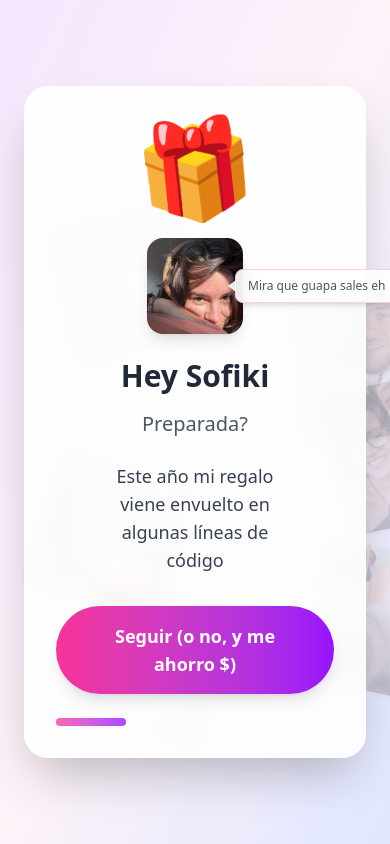
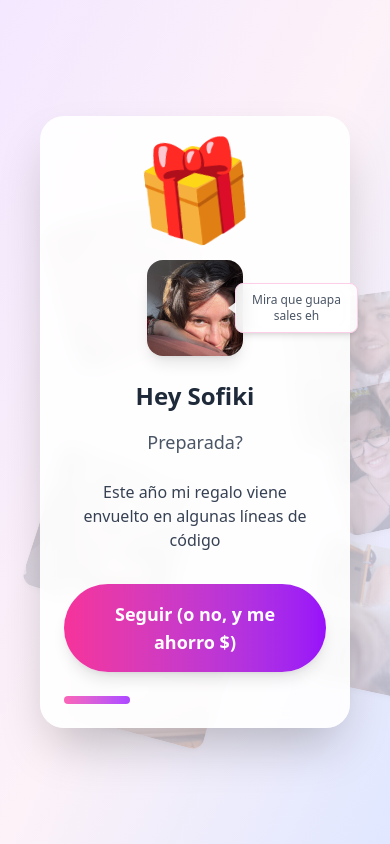
Before and after one commit to mstne03/PROYECTO-ESPECIAL, a React (Vite) app: page / in a window 390 px wide. Built offline with nearby package versions, Linux system fonts and the light colour scheme.

Commit message:
arreglar mensajes versión móvil

```diff
--- a/src/pages/Home.tsx
+++ b/src/pages/Home.tsx
@@ -245,10 +245,10 @@ const Home: React.FC = () => {
               className="mt-8"
             >
               <h3 className="text-2xl md:text-3xl font-bold bg-gradient-to-r from-red-500 via-green-500 to-red-600 bg-clip-text text-transparent">
-                ¡Exacto! ¡Nos vamos a Italia! 🇮🇹✨
+                ¡Exacto! ¡Nos vamos a Italia!
               </h3>
               <p className="text-lg text-gray-700 mt-2">
-                ¡Feliz Cumpleaños, Sofiki! 🎉
+                ¡Feliz Cumpleaños mi vida! 🎉
               </p>
             </motion.div>
           )}
@@ -308,7 +308,7 @@ const Home: React.FC = () => {
           initial="hidden"
           animate="visible"
           exit="exit"
-          className="bg-white/90 backdrop-blur-sm rounded-3xl p-8 md:p-12 shadow-2xl max-w-lg w-full text-center relative z-10"
+          className="bg-white/90 backdrop-blur-sm rounded-3xl p-6 md:p-12 shadow-2xl max-w-sm md:max-w-lg w-full text-center relative z-10 mx-4 md:mx-0"
         >
           <motion.div
             animate={{ rotate: [0, 10, -10, 0] }}
@@ -337,12 +337,12 @@ const Home: React.FC = () => {
               transition={{ delay: 0.6, type: "spring" }}
               className="absolute left-1/2 top-1/2 transform -translate-y-1/2 translate-x-8 ml-2"
             >
-              <div className="bg-white/90 backdrop-blur-sm rounded-lg px-3 py-2 shadow-md border border-pink-200 relative">
+              <div className="bg-white/90 backdrop-blur-sm rounded-lg px-3 py-2 shadow-md border border-pink-200 relative max-w-[200px] md:max-w-none">
                 {/* Flecha apuntando a la imagen */}
                 <div className="absolute left-0 top-1/2 transform -translate-y-1/2 -translate-x-full">
                   <div className="w-0 h-0 border-t-[6px] border-b-[6px] border-r-[8px] border-transparent border-r-white/90"></div>
                 </div>
-                <p className="text-xs text-gray-600 whitespace-nowrap font-medium">
+                <p className="text-xs text-gray-600 whitespace-normal md:whitespace-nowrap font-medium">
                   {steps[currentStep].mensajeExtra}
                 </p>
               </div>
@@ -353,7 +353,7 @@ const Home: React.FC = () => {
             initial={{ y: -30, opacity: 0 }}
             animate={{ y: 0, opacity: 1 }}
             transition={{ delay: 0.2 }}
-            className="text-3xl md:text-4xl font-bold text-gray-800 mb-4"
+            className="text-2xl md:text-4xl font-bold text-gray-800 mb-4"
           >
             {steps[currentStep].title}
           </motion.h1>
@@ -362,7 +362,7 @@ const Home: React.FC = () => {
             initial={{ y: -20, opacity: 0 }}
             animate={{ y: 0, opacity: 1 }}
             transition={{ delay: 0.4 }}
-            className="text-xl text-gray-600 mb-6"
+            className="text-lg md:text-xl text-gray-600 mb-6"
           >
             {steps[currentStep].subtitle}
           </motion.p>
@@ -371,7 +371,7 @@ const Home: React.FC = () => {
             initial={{ scale: 0, opacity: 0 }}
             animate={{ scale: 1, opacity: 1 }}
             transition={{ delay: 0.6, type: "spring" }}
-            className="text-lg text-gray-700 mb-8 min-h-[3rem] flex items-center justify-center mx-15"
+            className="text-base md:text-lg text-gray-700 mb-8 min-h-[3rem] flex items-center justify-center mx-2 md:mx-15"
           >
             {steps[currentStep].content}
           </motion.div>
```
